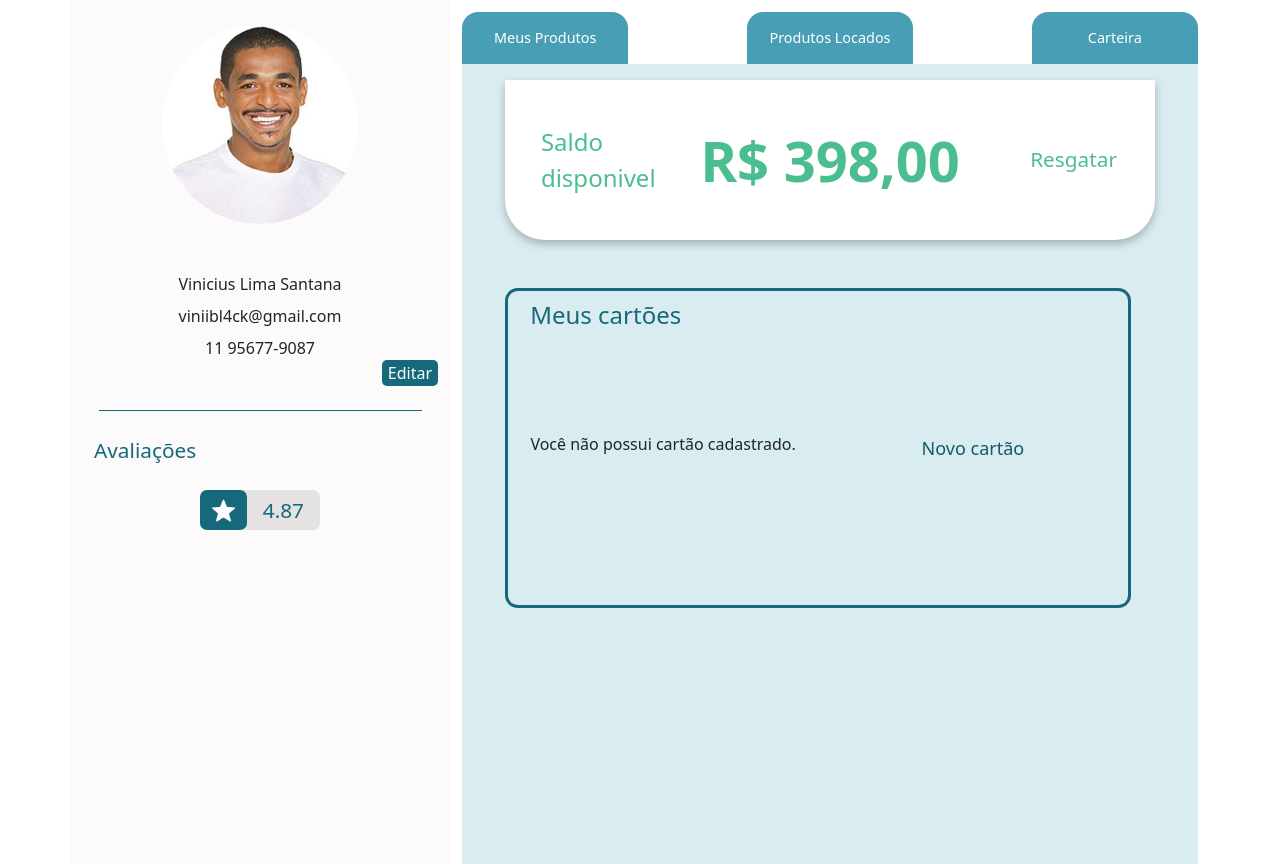
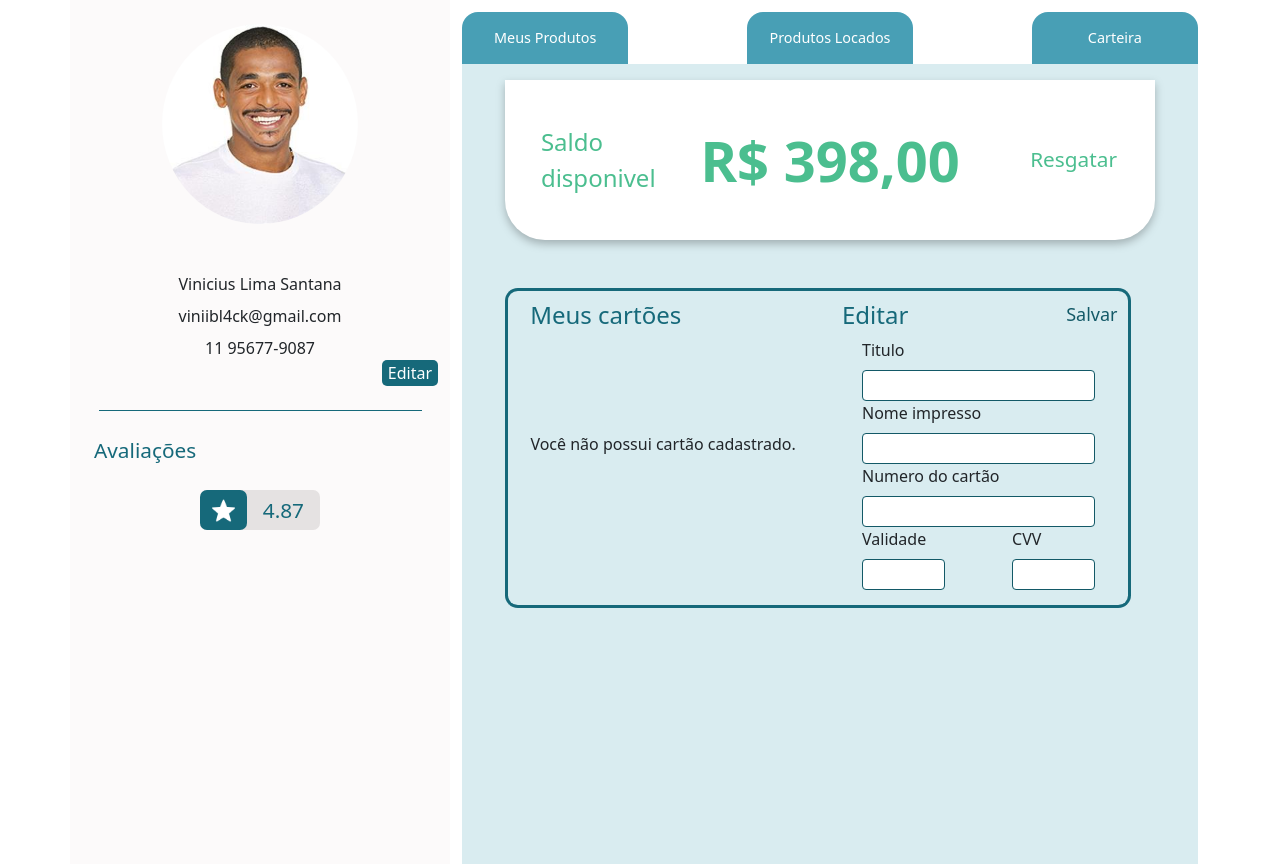
Before and after one commit to FlexRent/flexrentReact, a React (Create React App) app: page /minha-area in a window 1280 px wide. Built offline with nearby package versions, Linux system fonts and the light colour scheme.

Commit message:
Adicionando mascara no input de cartao

```diff
--- a/package.json
+++ b/package.json
@@ -8,6 +8,7 @@
     "@testing-library/user-event": "^13.5.0",
     "react": "^18.2.0",
     "react-dom": "^18.2.0",
+    "react-input-mask": "^2.0.4",
     "react-router-dom": "^6.11.0",
     "react-scripts": "5.0.1",
     "web-vitals": "^2.1.4"
--- a/src/components/MinhaArea/CartaoForms.js
+++ b/src/components/MinhaArea/CartaoForms.js
@@ -1,6 +1,18 @@
+
 import '../../Css/MinhaArea/CartaoForms.css'
+import ReactInputMask from 'react-input-mask';
+import { useState } from 'react';
+
 
 export default function CartaoForms() {
+    const [text, setText] = useState('');
+    const handleInputChange = (event) => {
+    const inputValue = event.target.value;
+    const textOnly = inputValue.replace(/[0-9]/, ''); // Remover números da entrada
+    const uppercaseText = textOnly.toUpperCase(); // Converter o texto em maiúsculo
+    setText(uppercaseText);
+    };
+
     return (
         <div className='forms row'>
             <div className='forms-header d-flex justify-content-center align-items-center'>
@@ -13,25 +25,28 @@ export default function CartaoForms() {
                 <form className="row">
                     <div class="col-12 ">
                         <label for="inputEmail4" class="form-label">Titulo</label>
-                        <input type="text" class="form-control form-control-sm custom-border" id="titulo-cartao"/>
+                        <input type="text" class="form-control form-control-sm custom-border" id="titulo-cartao"  />
 
                         <label for="inputEmail4" class="form-label ">Nome impresso</label>
-                        <input type="text" class="form-control form-control-sm custom-border" id="nome-cartao" />
+                        <input type="text" class="form-control form-control-sm custom-border" id="nome-cartao" onChange={handleInputChange} value={text}/>
 
                         <label for="inputEmail4" class="form-label">Numero do cartão</label>
-                        <input type="number" class="form-control form-control-sm custom-border input-number-custom" id="numero-cartao" />
+                        <ReactInputMask class="form-control form-control-sm custom-border input-number-custom" id="numero-cartao" mask={"9999  9999  9999  9999"} />
+                        {/* <input type="number" class="form-control form-control-sm custom-border input-number-custom" id="numero-cartao" /> */}
                     </div>
 
                     <div class="col-5">
                         <label for="inputEmail4" class="form-label">Validade</label>
-                        <input type="email" class="form-control form-control-sm custom-border" id="validade-cartao"/>
+                        <ReactInputMask class="form-control form-control-sm custom-border" id="validade-cartao" mask={"99 / 99"}/>
+                        {/* <input type="email" class="form-control form-control-sm custom-border" id="validade-cartao"/> */}
                     </div>
 
                     <div className='col-2'> </div>
 
                     <div class="col-5">
                         <label for="inputPassword4" class="form-label">CVV</label>
-                        <input  type="number" class="form-control form-control-sm custom-border" id="cvv-cartao" min="0" max="999" />
+                        <ReactInputMask className='form-control form-control-sm custom-border' id="cvv-cartao" mask={"999"} />
+                        {/* <input  type="number" class="form-control form-control-sm custom-border" id="cvv-cartao" min="0" max="999" /> */}
                     </div>
 
                 </form>
@@ -40,5 +55,4 @@ export default function CartaoForms() {
 
         </div>
 
-    )
-}
+    )};
--- a/src/components/MinhaArea/Carteira.js
+++ b/src/components/MinhaArea/Carteira.js
@@ -1,6 +1,8 @@
 import '../../Css/MinhaArea/Carteira.css';
 import CartaoInfo from './CartaoInfo';
 import CartaoForms from './CartaoForms';
+
+
 
 
 export default function Carteira(){
@@ -34,7 +36,7 @@ export default function Carteira(){
                         <span className='text-center pt-4'> Você não possui cartão cadastrado.</span>
                         {/* <CartaoInfo/>
                         <CartaoInfo/>
-                        <CartaoInfo/> */}
+                         <CartaoInfo/> */}
 
                     </div>
 
@@ -42,8 +44,8 @@ export default function Carteira(){
 
                 <div className='bord-box-B col-12 col-md-6'>
                     <div className='d-flex align-items-center justify-content-center' id='newCard' >
-                        <button>  Novo cartão </button>
-                        {/* <CartaoForms/> */}
+                        {/* <button>  Novo cartão </button> */}
+                        <CartaoForms/>
                     </div>
 
                 </div>
```
Also changed, not shown: 1 other file (tests, documents, lock files or other folders).
